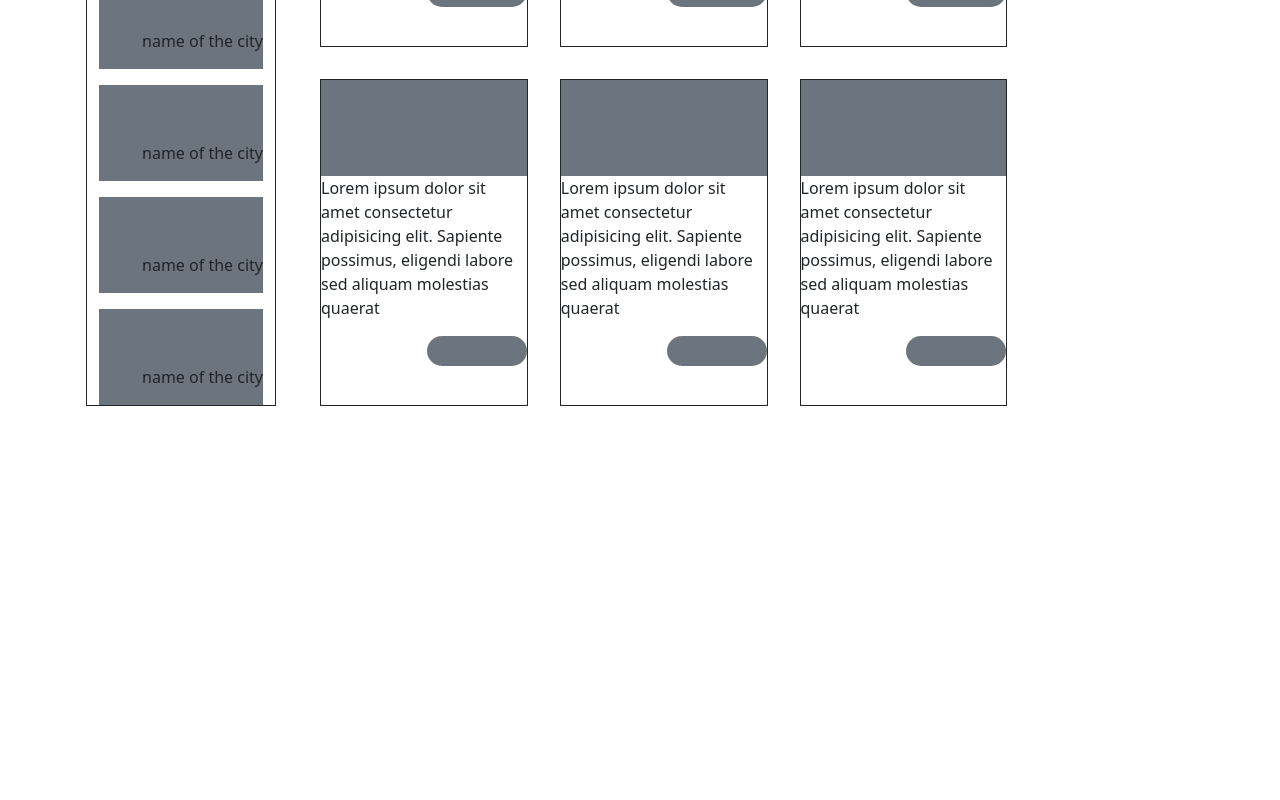
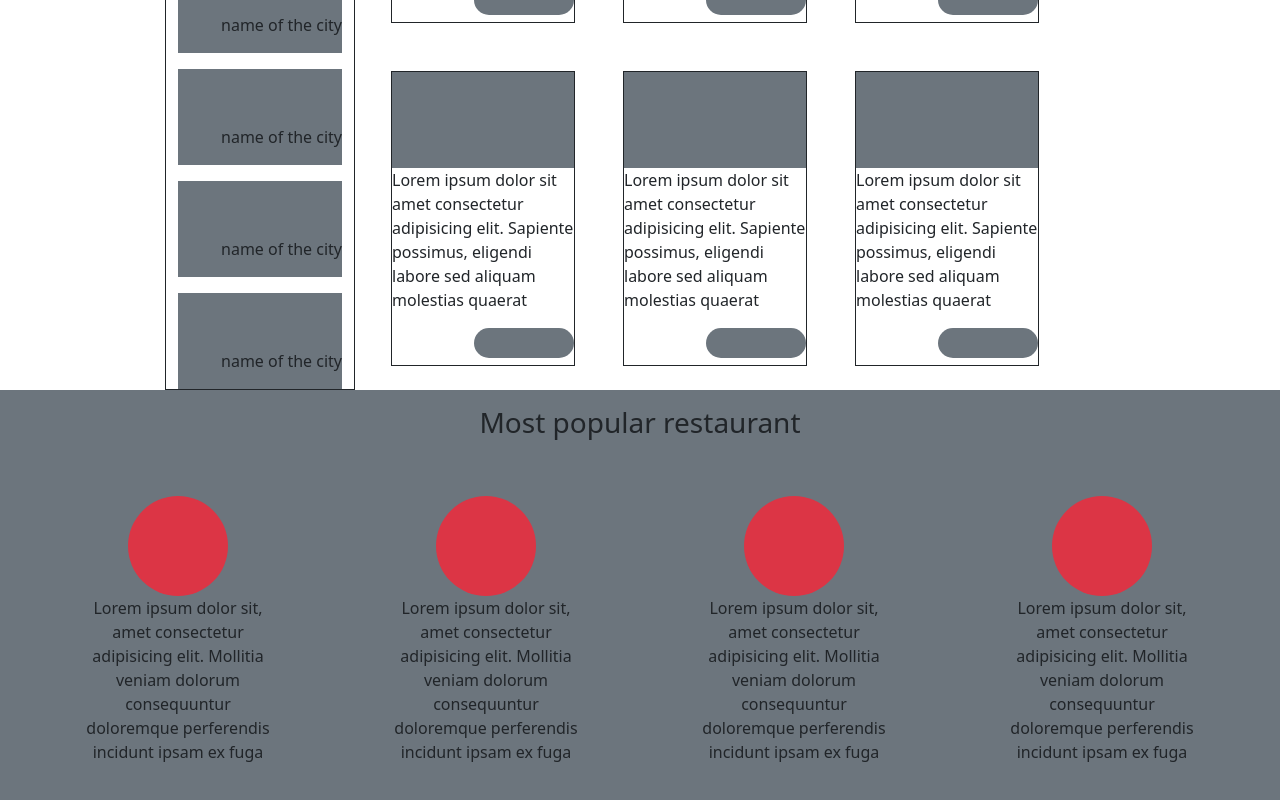
Before and after one commit to DevBrianAcostaBenitez/Cities-in-the-world, an Angular app: page / in a window 1280 px wide. Shown: the part 560-1360 px from the top of the page. Before the commit the page ends 982 px from the top, so only its background shows below. Built offline with nearby package versions, Linux system fonts and the light colour scheme.

Commit message:
restaurants component done

```diff
--- a/src/app/app.component.html
+++ b/src/app/app.component.html
@@ -1,2 +1,3 @@
 <app-header></app-header>
 <app-cities></app-cities>
+<app-restaurant></app-restaurant>
--- a/src/app/app.module.ts
+++ b/src/app/app.module.ts
@@ -5,12 +5,16 @@ import { AppRoutingModule } from './app-routing.module';
 import { AppComponent } from './app.component';
 import { HeaderComponent } from './header/header.component';
 import { CitiesComponent } from './cities/cities.component';
+import { RestaurantComponent } from './restaurant/restaurant.component';
+import { FooterComponent } from './footer/footer.component';
 
 @NgModule({
   declarations: [
     AppComponent,
     HeaderComponent,
-    CitiesComponent
+    CitiesComponent,
+    RestaurantComponent,
+    FooterComponent
   ],
   imports: [
     BrowserModule,
--- a/src/app/cities/cities.component.html
+++ b/src/app/cities/cities.component.html
@@ -1,6 +1,6 @@
-<div class="container mt-3">
-  <div class="row">
-    <div class="col-md-2 border border-dark border-1 m-3">
+<div class="container  mt-3">
+  <div class="row justify-content-center">
+    <div class="col-2 border border-dark border-1 ">
       ranking- most visited
       <div class="position-relative">
         <div class="p-5 bg-secondary mt-1">
@@ -45,8 +45,8 @@
         </div>
       </div>
     </div>
-    <div class="col-md-9 d-flex flex-wrap">
-      <div class="col-3 border border-dark border-1 m-3">
+    <div class="col-8 d-flex flex-wrap">
+      <div class="col-3 border border-dark border-1 m-4">
         <div class="p-5 bg-secondary"></div>
         <p>
           Lorem ipsum dolor sit amet consectetur adipisicing elit. Sapiente
@@ -56,7 +56,7 @@
             <div class="rectangle align-self-end"></div>
         </div>
       </div>
-      <div class="col-3 border border-dark border-1 m-3">
+      <div class="col-3 border border-dark border-1 m-4">
         <div class="p-5 bg-secondary"></div>
         <p>
           Lorem ipsum dolor sit amet consectetur adipisicing elit. Sapiente
@@ -66,7 +66,7 @@
             <div class="rectangle align-self-end"></div>
         </div>
       </div>
-      <div class="col-3 border border-dark border-1 m-3">
+      <div class="col-3 border border-dark border-1 m-4">
         <div class="p-5 bg-secondary"></div>
         <p>
           Lorem ipsum dolor sit amet consectetur adipisicing elit. Sapiente
@@ -76,7 +76,7 @@
             <div class="rectangle align-self-end"></div>
         </div>
       </div>
-      <div class="col-3 border border-dark border-1 m-3">
+      <div class="col-3 border border-dark border-1 m-4">
         <div class="p-5 bg-secondary"></div>
         <p>
           Lorem ipsum dolor sit amet consectetur adipisicing elit. Sapiente
@@ -86,7 +86,7 @@
             <div class="rectangle align-self-end"></div>
         </div>
       </div>
-      <div class="col-3 border border-dark border-1 m-3">
+      <div class="col-3 border border-dark border-1 m-4">
         <div class="p-5 bg-secondary"></div>
         <p>
           Lorem ipsum dolor sit amet consectetur adipisicing elit. Sapiente
@@ -96,7 +96,7 @@
             <div class="rectangle align-self-end"></div>
         </div>
       </div>
-      <div class="col-3 border border-dark border-1 m-3">
+      <div class="col-3 border border-dark border-1 m-4">
         <div class="p-5 bg-secondary"></div>
         <p>
           Lorem ipsum dolor sit amet consectetur adipisicing elit. Sapiente
--- /dev/null
+++ b/src/app/footer/footer.component.html
@@ -0,0 +1 @@
+<p>footer works!</p>
--- /dev/null
+++ b/src/app/restaurant/restaurant.component.css
@@ -0,0 +1,4 @@
+.rounded-circle{
+    width: 100px;
+     height: 100px;
+}
--- /dev/null
+++ b/src/app/restaurant/restaurant.component.html
@@ -0,0 +1,33 @@
+<div class="  bg-secondary w-100 p-3 d-inline-block ">
+    <h3 class="d-flex justify-content-center flex-item"> Most popular restaurant</h3>
+    <div class="row justify-content-center">
+
+        <div class="col-2 m-5">
+            <div class="d-flex flex-column align-items-center">
+              <div class="rounded-circle bg-danger" style="width: 100px; height: 100px;"></div>
+              <p class="text-center">Lorem ipsum dolor sit, amet consectetur adipisicing elit. Mollitia veniam dolorum consequuntur doloremque perferendis incidunt ipsam ex fuga</p>
+            </div>
+        </div>
+
+        <div class="col-2 m-5">
+            <div class="d-flex flex-column align-items-center">
+              <div class="rounded-circle bg-danger" style="width: 100px; height: 100px;"></div>
+              <p class="text-center">Lorem ipsum dolor sit, amet consectetur adipisicing elit. Mollitia veniam dolorum consequuntur doloremque perferendis incidunt ipsam ex fuga</p>
+            </div>
+        </div>
+
+        <div class="col-2 m-5">
+            <div class="d-flex flex-column align-items-center">
+              <div class="rounded-circle bg-danger" style="width: 100px; height: 100px;"></div>
+              <p class="text-center">Lorem ipsum dolor sit, amet consectetur adipisicing elit. Mollitia veniam dolorum consequuntur doloremque perferendis incidunt ipsam ex fuga</p>
+            </div>
+        </div>
+
+        <div class="col-2 m-5">
+            <div class="d-flex flex-column align-items-center">
+              <div class="rounded-circle bg-danger" style="width: 100px; height: 100px;"></div>
+              <p class="text-center">Lorem ipsum dolor sit, amet consectetur adipisicing elit. Mollitia veniam dolorum consequuntur doloremque perferendis incidunt ipsam ex fuga</p>
+            </div>
+        </div>
+    </div>
+</div>
```
Also changed, not shown: src/app/footer/footer.component.ts (added, +10 -0 lines), src/app/restaurant/restaurant.component.ts (added, +10 -0 lines), src/app/footer/footer.component.css (added), 2 other files (tests, documents, lock files or other folders).
